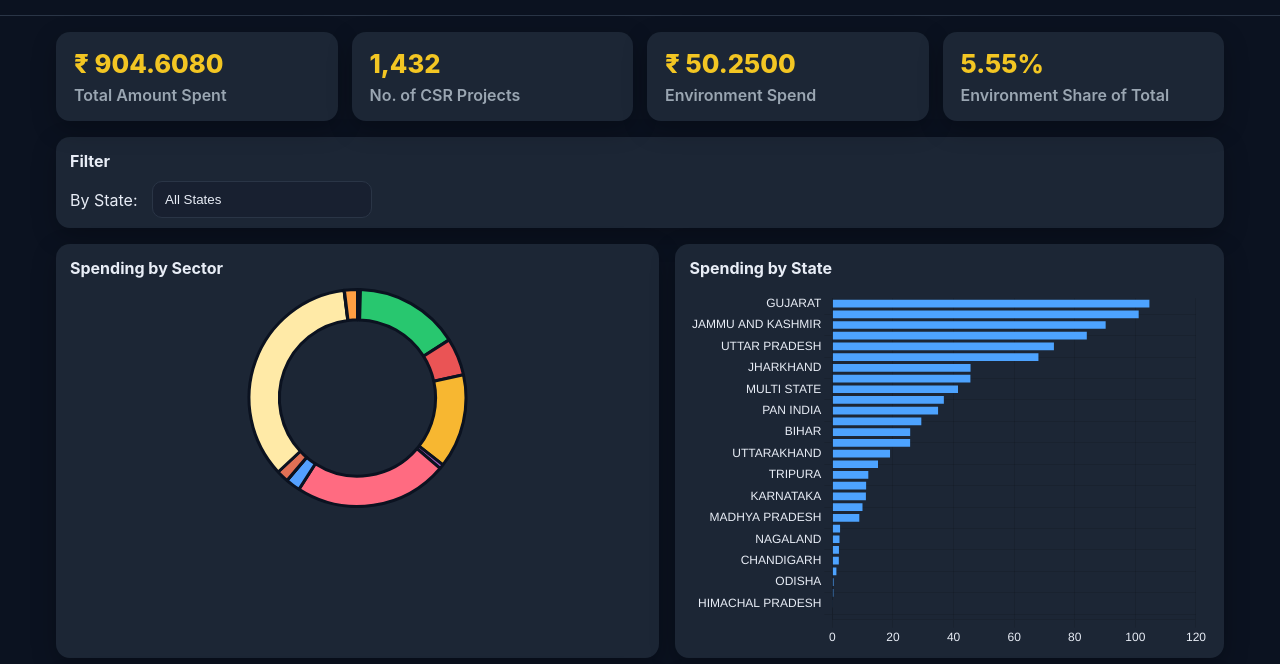
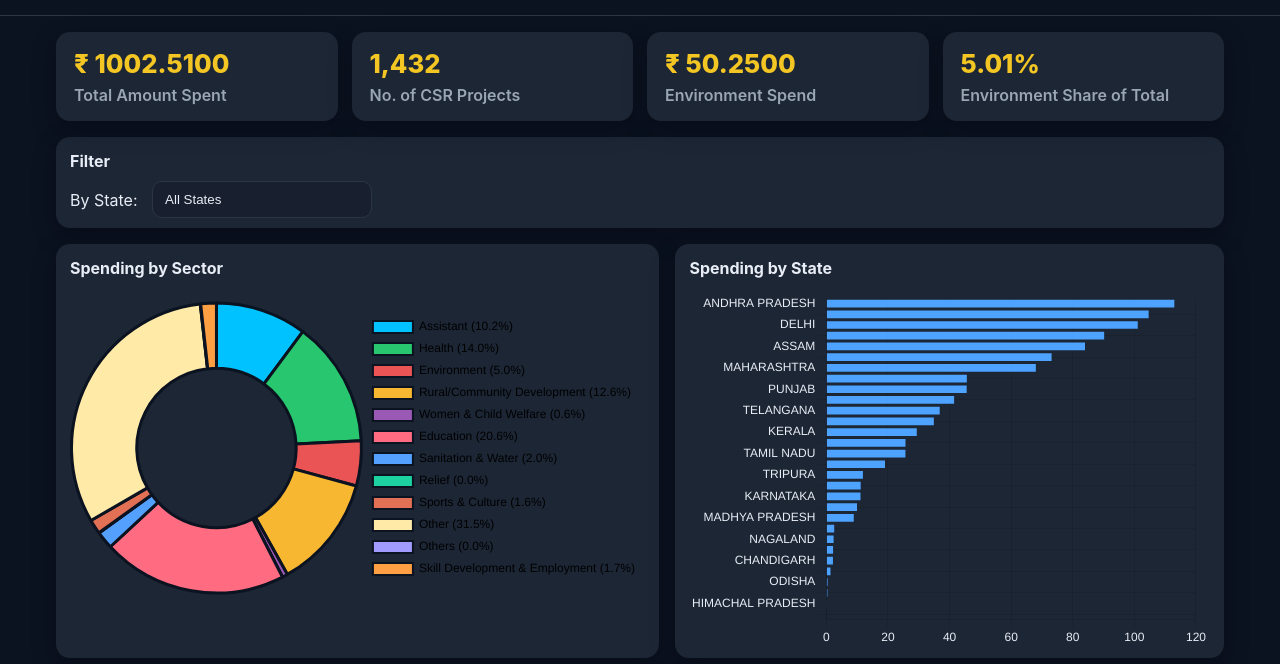
Before and after one commit to harshsami-coder/ongc_csr_dashboard, a plain HTML site: page index.html in a window 1280 px wide. Shown: the part 70-734 px from the top of the page. Drawn offline with nearby package versions, Linux system fonts and the light colour scheme; grey boxes are pictures that could not be loaded.

Commit message:
Update index.html

```diff
--- a/index.html
+++ b/index.html
@@ -31,7 +31,7 @@
     .panel h3{margin:0 0 10px;font-size:1rem;font-weight:700}
     select{appearance:none;padding:10px 12px;border-radius:10px;border:1px solid #2a3546;background:#182030;color:var(--ink);min-width:220px}
     .controls{display:flex;gap:10px;align-items:center;margin:8px 0 0 0}
-    .chart-box{position:relative;height:220px}   /* smaller donut */
+    .chart-box{position:relative;height:320px}   /* bigger donut */
     .chart-box.tall{height:360px}
     canvas{max-width:100% !important}
     table{width:100%;border-collapse:collapse;font-size:13px}
@@ -120,25 +120,18 @@
       const COL_SECT  = parsed.meta.fields.find(h => h.toLowerCase().trim() === 'sector');
       const COL_AMT   = parsed.meta.fields.find(h => h.toLowerCase().includes('exp'));
 
-      // Build raw rows (NO splitting). Fix known outlier.
-      const rawRows = parsed.data.map(r => {
-        const state  = norm(r[COL_STATE]).toUpperCase();
-        const proj   = norm(r[COL_PROJ]);
-        const sector = norm(r[COL_SECT]);
-        let amount   = toNum(r[COL_AMT]);
+      // Build raw rows
+      const rawRows = parsed.data.map(r => ({
+        state: norm(r[COL_STATE]).toUpperCase(),
+        project: norm(r[COL_PROJ]),
+        sector: norm(r[COL_SECT]),
+        amount: toNum(r[COL_AMT])
+      }));
 
-        // --- Outlier fix: "Bolero Van" accidentally logged ~₹98 Cr instead of ₹0.098 Cr.
-        if (proj.toUpperCase().includes('BOLERO VAN') && amount >= 90) amount = 0.098;
-
-        return { state, project: proj, sector, amount };
-      });
-
-      // Global KPIs from the un-split raw rows (exactly match the CSV after fixes)
+      // KPIs
       const totalAmount   = rawRows.reduce((s,r)=>s+r.amount,0);
       const totalProjects = rawRows.length;
-      const envTotal = rawRows
-        .filter(r => r.sector.toLowerCase() === 'environment')
-        .reduce((s,r)=>s+r.amount,0);
+      const envTotal = rawRows.filter(r => r.sector.toLowerCase() === 'environment').reduce((s,r)=>s+r.amount,0);
       const envShare = totalAmount ? (envTotal/totalAmount*100) : 0;
 
       document.getElementById('kpiTotal').textContent = fmtMoney(totalAmount);
@@ -146,7 +139,7 @@
       document.getElementById('kpiEnv').textContent = fmtMoney(envTotal);
       document.getElementById('kpiEnvShare').textContent = `${envShare.toFixed(2)}%`;
 
-      // Now expand rows for visuals: split "A & B" states equally
+      // Expand rows for visuals
       const data = [];
       rawRows.forEach(r => {
         if (r.state.includes('&')) {
@@ -174,17 +167,15 @@
 
       // Initial render
       updateChartsAndTables(data);
-
-      // For quick verification in browser console
-      console.log('Total from CSV after fixes =', totalAmount.toFixed(4));
     }
 
     function updateChartsAndTables(rows){
       // Sector totals
       const sectorTotals = {};
       rows.forEach(d => sectorTotals[d.sector] = (sectorTotals[d.sector]||0) + d.amount);
+      const total = Object.values(sectorTotals).reduce((a,b)=>a+b,0);
 
-      // Donut (smaller)
+      // Donut chart
       if (sectorChart) sectorChart.destroy();
       sectorChart = new Chart(document.getElementById('sectorChart'), {
         type: 'doughnut',
@@ -192,18 +183,42 @@
           labels: Object.keys(sectorTotals),
           datasets: [{
             data: Object.values(sectorTotals),
-            backgroundColor: ['#00c2ff','#28c76f','#ea5455','#f7b731','#9b59b6','#ff6b81','#54a0ff','#1dd1a1','#e17055','#ffeaa7','#a29bfe','#ff9f43'],
+            backgroundColor: ['#00c2ff','#28c76f','#ea5455','#f7b731','#9b59b6',
+                              '#ff6b81','#54a0ff','#1dd1a1','#e17055','#ffeaa7',
+                              '#a29bfe','#ff9f43'],
             borderColor: '#0b1220', borderWidth: 3
           }]
         },
         options: {
-          maintainAspectRatio:false,
-          plugins:{ legend:{display:false}, tooltip:{callbacks:{ label:(ctx)=>`₹ ${ctx.raw.toFixed(2)} Cr` }} },
-          cutout:'72%'
+          responsive: true,
+          maintainAspectRatio: false,
+          plugins: {
+            legend: {
+              position: 'right',
+              labels: {
+                color: '#e8edf6',
+                generateLabels: (chart) => {
+                  const data = chart.data;
+                  return data.labels.map((label, i) => {
+                    const value = data.datasets[0].data[i];
+                    const pct = total ? ((value/total)*100).toFixed(1) : 0;
+                    return {
+                      text: `${label} (${pct}%)`,
+                      fillStyle: data.datasets[0].backgroundColor[i],
+                      strokeStyle: '#0b1220',
+                      lineWidth: 2
+                    };
+                  });
+                }
+              }
+            },
+            tooltip: { callbacks:{ label:(ctx)=>`${ctx.label}: ₹ ${ctx.raw.toFixed(2)} Cr` } }
+          },
+          cutout: '55%'   // thicker ring
         }
       });
 
-      // State totals (sorted desc)
+      // State totals
       const stateTotals = {};
       rows.forEach(d => stateTotals[d.state] = (stateTotals[d.state]||0) + d.amount);
       const sorted = Object.entries(stateTotals).sort((a,b)=>b[1]-a[1]);
```
